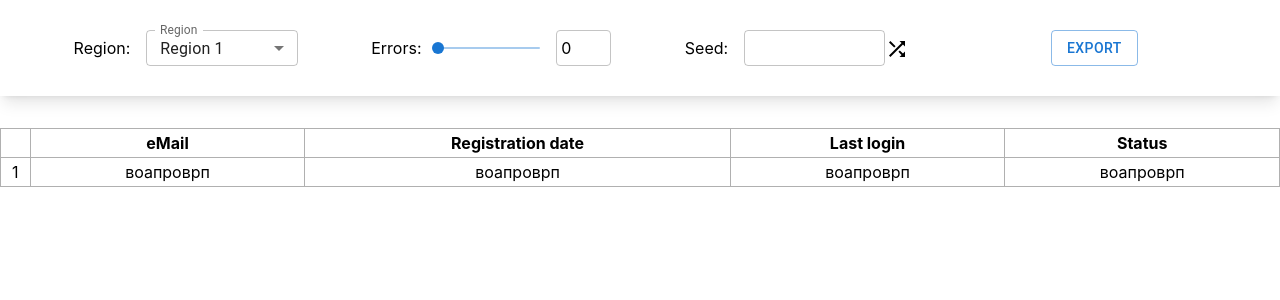
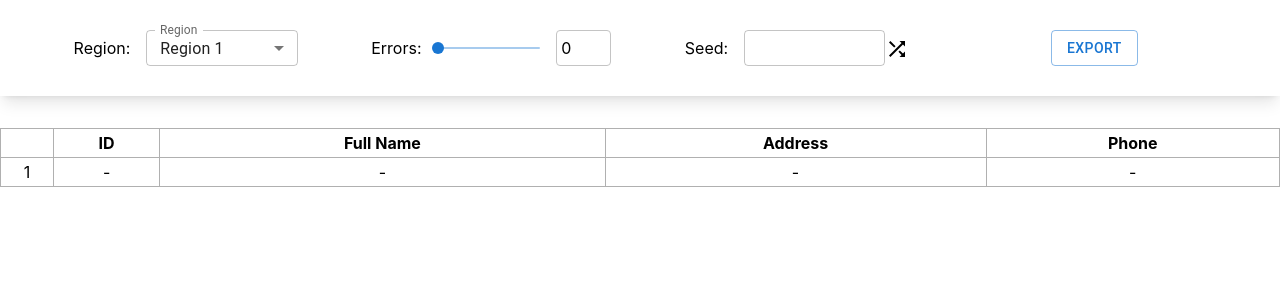
Before and after one commit to oOFaYOo/data_randomizer, a React (Create React App) app: page / in a window 1280 px wide. Shown: the top 300 px of the page. Built offline with nearby package versions, Linux system fonts and the light colour scheme.

Commit message:
set slider

```diff
--- a/src/components/Table/index.tsx
+++ b/src/components/Table/index.tsx
@@ -6,19 +6,19 @@ const Table = () => {
             <thead>
             <tr>
                 <th></th>
-                <th>eMail</th>
-                <th>Registration date</th>
-                <th>Last login</th>
-                <th>Status</th>
+                <th>ID</th>
+                <th>Full Name</th>
+                <th>Address</th>
+                <th>Phone</th>
             </tr>
             </thead>
             <tbody>
                     <tr>
                         <td>1</td>
-                        <td>воапроврп</td>
-                        <td>воапроврп</td>
-                        <td>воапроврп</td>
-                        <td>воапроврп</td>
+                        <td>-</td>
+                        <td>-</td>
+                        <td>-</td>
+                        <td>-</td>
                     </tr>
             </tbody>
         </table>
--- a/src/components/TopPanel/index.tsx
+++ b/src/components/TopPanel/index.tsx
@@ -4,7 +4,7 @@ import ShuffleIcon from '@mui/icons-material/Shuffle';
 
 const TopPanel = () => {
 
-    const [region, setRegion] = useState<number>(0);
+    const [region, setRegion] = useState<number>(1);
     const [errors, setErrors] = useState<string>('0');
     const [seed, setSeed] = useState<number>(0);
 
@@ -17,8 +17,9 @@ const TopPanel = () => {
                     <Select
                         labelId="demo-simple-select-label"
                         id="demo-simple-select"
-                        value={1}
+                        value={region}
                         label="Region"
+                        onChange={(e)=>{setRegion(e.target.value as number)}}
                     >
                         <MenuItem value={1}>Region 1</MenuItem>
                         <MenuItem value={2}>Region 2</MenuItem>
```
